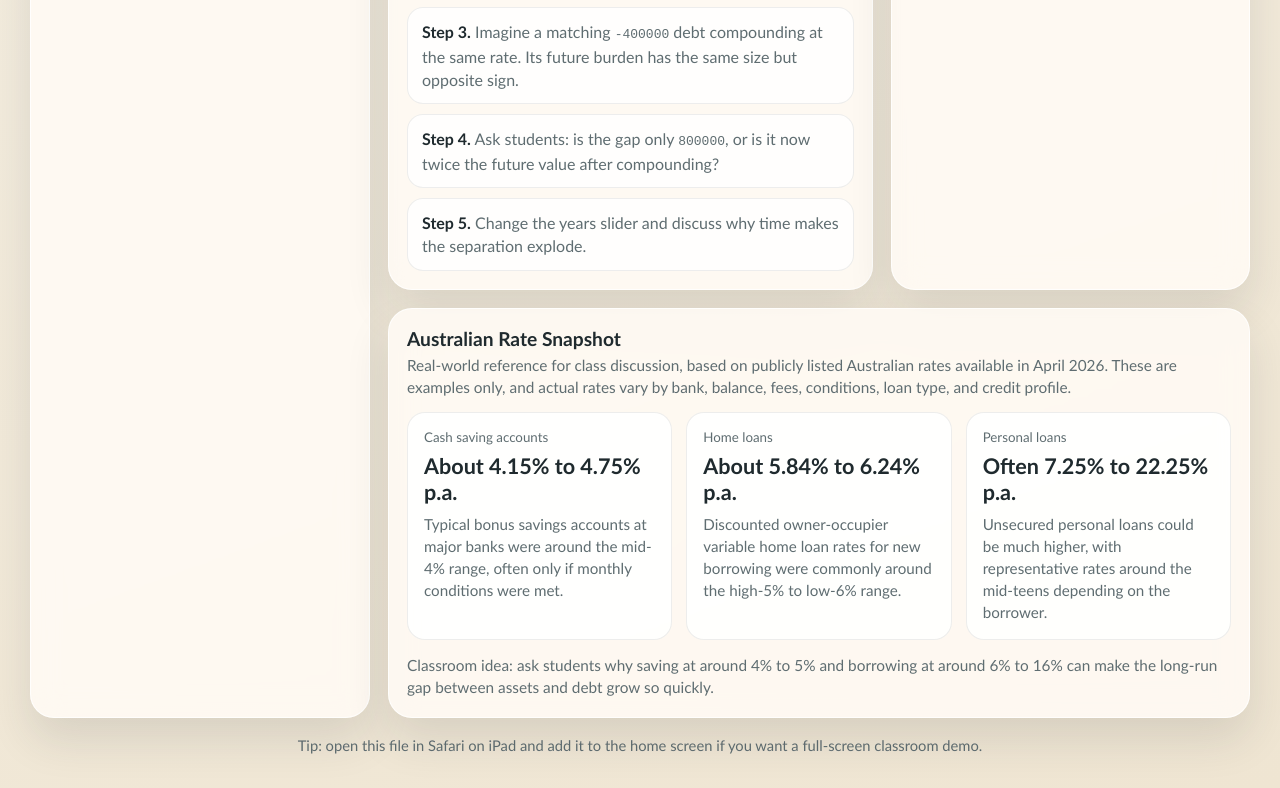
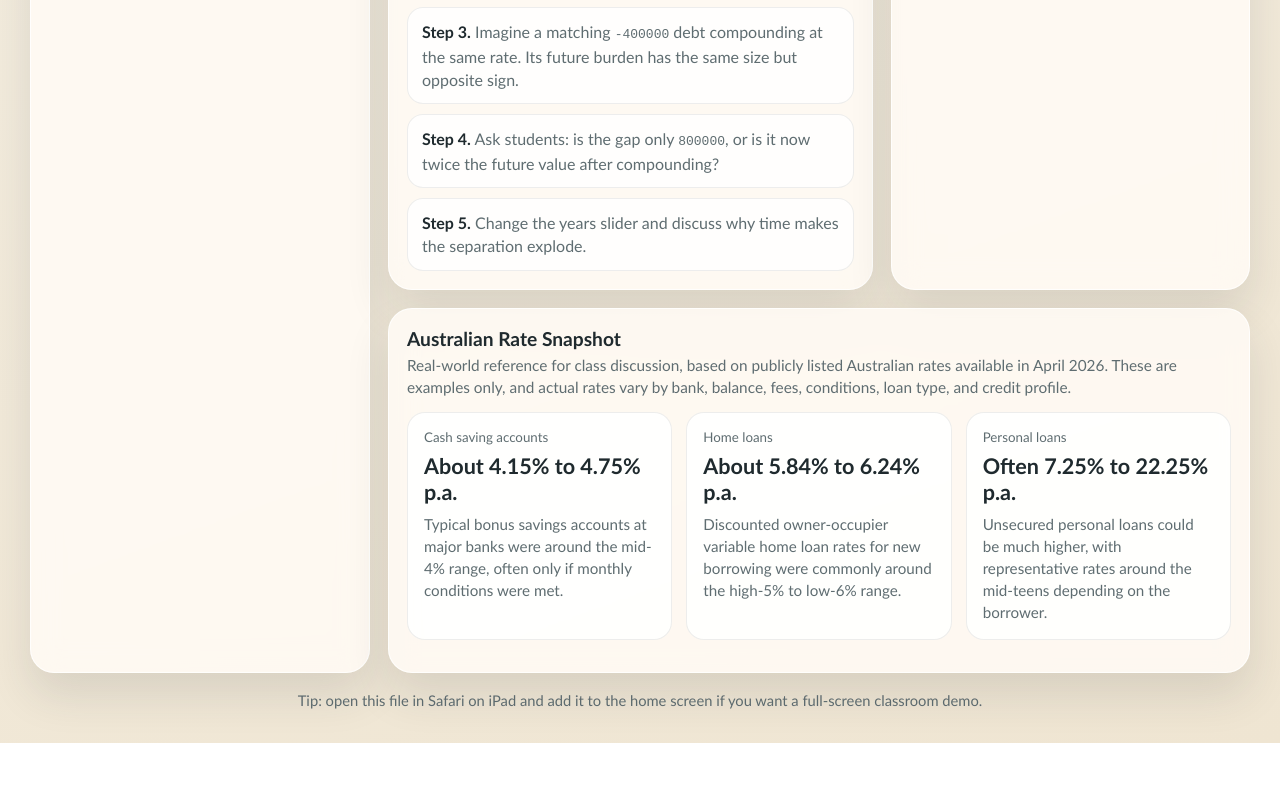
Before and after one commit to GeeeG9/VCE-IG, a plain HTML site: page compound-interest.html in a window 1280 px wide. Shown: the part 2054-2842 px from the top of the page. After the commit the page ends 2797 px from the top, so only its background shows below. Drawn offline with Linux system fonts and the light colour scheme.

Commit message:
Update compound-interest.html

```diff
--- a/compound-interest.html
+++ b/compound-interest.html
@@ -779,7 +779,6 @@
             </div>
           </div>
           <p class="subtle" style="margin-top:14px;">
-            Classroom idea: ask students why saving at around 4% to 5% and borrowing at around 6% to 16% can make the long-run gap between assets and debt grow so quickly.
           </p>
         </section>
       </div>
```
